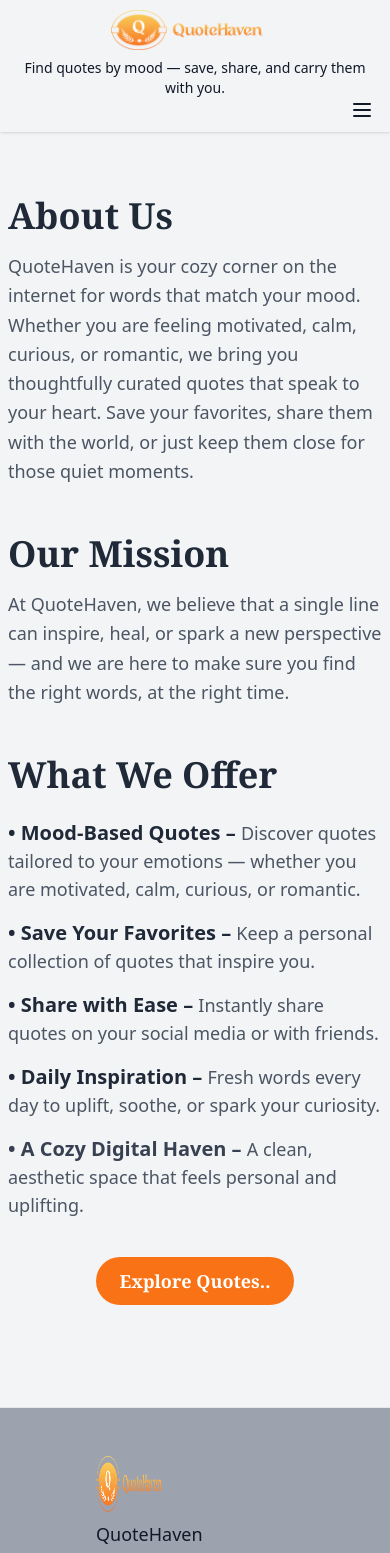
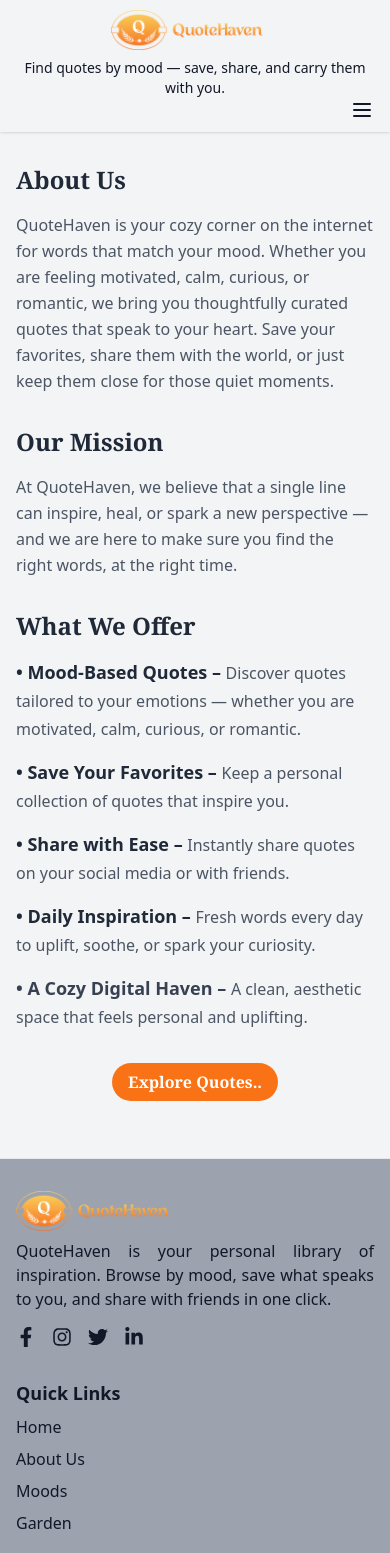
Before and after one commit to palak-1505/QuoteHaven, a React (Vite) app: page /about in a window 390 px wide. Shown: the top 1553 px of the page. Built offline with nearby package versions, Linux system fonts and the light colour scheme.

Commit message:
About modified

```diff
--- a/src/components/About/About.jsx
+++ b/src/components/About/About.jsx
@@ -6,14 +6,14 @@
 
 function About() {
     return (
-        <div className="w-full mx-auto  px-2 py-16 bg-gray-100">
-            <div className="text-left w-full   md:w-1/2 mx-auto flex flex-col justify-center items-start">
-                <div className="flex flex-col justify-center items-start text-left mb-12">
+         <div className="w-full mx-auto px-4 sm:px-6 lg:px-8 py-8 sm:py-12 lg:py-16 bg-gray-100">
+          <div className="text-left w-full max-w-4xl mx-auto flex flex-col justify-center items-start">
+            <div className="flex flex-col justify-center items-start text-left mb-8 sm:mb-10 lg:mb-12">
               <div className="mb-4">
-                        <h1 className="text-4xl font-bold font-serif text-gray-800">About Us</h1>
+                <h1 className="text-2xl sm:text-3xl lg:text-4xl font-bold font-serif text-gray-800">About Us</h1>
               </div>
               <div>
-                        <p className="text-gray-600 leading-relaxed text-lg">
+                <p className="text-gray-600 leading-relaxed text-base sm:text-lg lg:text-lg">
                   QuoteHaven is your cozy corner on the internet for words that match your mood.
                   Whether you are feeling motivated, calm, curious, or romantic, we bring you
                   thoughtfully curated quotes that speak to your heart. Save your favorites,
@@ -22,67 +22,67 @@
               </div>
             </div>
 
-                <div className="flex flex-col justify-center items-start mb-12">
+            <div className="flex flex-col justify-center items-start mb-8 sm:mb-10 lg:mb-12">
               <div className="mb-4">
-                        <h1 className="text-4xl font-semibold text-gray-800 font-serif">Our Mission</h1>
+                <h1 className="text-2xl sm:text-3xl lg:text-4xl font-semibold text-gray-800 font-serif">Our Mission</h1>
               </div>
               <div>
-                        <p className="text-gray-600 leading-relaxed text-lg">
+                <p className="text-gray-600 leading-relaxed text-base sm:text-lg lg:text-lg">
                   At QuoteHaven, we believe that a single line can inspire, heal, or spark a new perspective
                   — and we are here to make sure you find the right words, at the right time.
                 </p>
               </div>
             </div>
 
-                <div className="flex flex-col justify-center items-start mb-12">
-                    <h1 className="text-4xl font-semibold text-gray-800 mb-6 font-serif">What We Offer</h1>
+            <div className="flex flex-col justify-center items-start mb-8 sm:mb-10 lg:mb-12">
+              <h1 className="text-2xl sm:text-3xl lg:text-4xl font-semibold text-gray-800 mb-4 sm:mb-6 font-serif">What We Offer</h1>
               <div className="space-y-4">
                 <div>
-                            <h1 className="text-xl font-semibold text-gray-800">
+                  <h1 className="text-lg sm:text-xl lg:text-xl font-semibold text-gray-800">
                     • Mood-Based Quotes –{" "}
-                                <span className="text-gray-600 font-normal text-lg">
+                    <span className="text-gray-600 font-normal text-base sm:text-lg lg:text-lg">
                       Discover quotes tailored to your emotions — whether you are motivated, calm, curious, or romantic.
                     </span>
                   </h1>
                 </div>
                 <div>
-                            <h1 className="text-xl font-semibold text-gray-800">
+                  <h1 className="text-lg sm:text-xl lg:text-xl font-semibold text-gray-800">
                     • Save Your Favorites –{" "}
-                                <span className="text-gray-600 font-normal text-lg">
+                    <span className="text-gray-600 font-normal text-base sm:text-lg lg:text-lg">
                       Keep a personal collection of quotes that inspire you.
                     </span>
                   </h1>
                 </div>
                 <div>
-                            <h1 className="text-xl font-semibold text-gray-800">
+                  <h1 className="text-lg sm:text-xl lg:text-xl font-semibold text-gray-800">
                     • Share with Ease –{" "}
-                                <span className="text-gray-600 font-normal text-lg">
+                    <span className="text-gray-600 font-normal text-base sm:text-lg lg:text-lg">
                       Instantly share quotes on your social media or with friends.
                     </span>
                   </h1>
                 </div>
                 <div>
-                            <h1 className="text-xl font-semibold text-gray-800">
+                  <h1 className="text-lg sm:text-xl lg:text-xl font-semibold text-gray-800">
                     • Daily Inspiration –{" "}
-                                <span className="text-gray-600 font-normal text-lg">
+                    <span className="text-gray-600 font-normal text-base sm:text-lg lg:text-lg">
                       Fresh words every day to uplift, soothe, or spark your curiosity.
                     </span>
                   </h1>
                 </div>
                 <div>
-                            <h1 className="text-xl font-semibold text-gray-700">
+                  <h1 className="text-lg sm:text-xl lg:text-xl font-semibold text-gray-700">
                     • A Cozy Digital Haven –{" "}
-                                 <span className="text-gray-600 font-normal text-lg">
+                    <span className="text-gray-600 font-normal text-base sm:text-lg lg:text-lg">
                       A clean, aesthetic space that feels personal and uplifting.
                     </span>
                   </h1>
                 </div>
 
-                        <div className='flex justify-center '>
-                            <div className='mt-8'>
+                <div className="flex justify-center w-full">
+                  <div className="mt-6 sm:mt-8">
                     <NavLink
                       to="/quotes"
-                                className="px-6 py-3 bg-orange-500 text-white  text-lg font-bold font-serif rounded-full hover:bg-orange-700 transition duration-300"
+                      className="px-4 sm:px-6 py-2 sm:py-3 bg-orange-500 text-white text-base sm:text-lg font-bold font-serif rounded-full hover:bg-orange-700 transition duration-300"
                     >
                       Explore Quotes..
                     </NavLink>
--- a/src/components/Footer/Footer.jsx
+++ b/src/components/Footer/Footer.jsx
@@ -7,83 +7,76 @@
 function Footer() {
     return (
        <footer className="bg-gray-400 border-y">
-            <div className='flex justify-between flex-row  max-w-full items-center  my-12  mx-24 '>
-                <div className="flex justify-start items-start flex-col text-gray-900 font-medium w-1/3 ">
-                        <div className='mb-2' >
+          <div className="flex flex-col md:flex-row justify-between items-start max-w-full mx-auto px-4 sm:px-6 lg:px-24 my-8 sm:my-10 lg:my-12">
+            <div className="flex justify-start items-start flex-col text-gray-900 font-medium w-full md:w-1/3 mb-8 md:mb-0">
+              <div className="mb-2">
                 <img
                   src={logo}
-                                className="mr-4 h-14"
+                  className="mr-4 h-10 sm:h-12 lg:h-14"
                   alt="Logo"
                 />
               </div>
-
-                        {/* <div>
-                            Find quotes by mood — save, share, and carry them with you.
-                        </div> */}
-                        <div  className='text-lg font-medium text-justify'>QuoteHaven is your personal library of inspiration.
+              <div className="text-base sm:text-lg font-medium text-justify">
+                QuoteHaven is your personal library of inspiration.
                 Browse by mood, save what speaks to you, and share
                 with friends in one click.
               </div>
-
-                        <div className="flex space-x-4 mt-2 md:mt-0">
+              <div className="flex space-x-4 mt-4 sm:mt-4 md:mt-4">
                 <a href="https://facebook.com" target="_blank" rel="noreferrer" className="hover:text-gray-200">
+                  <i className="fab fa-facebook-f text-base sm:text-lg lg:text-xl"></i>
                   <FaFacebookF size={20} />
                 </a>
                 <a href="https://instagram.com" target="_blank" rel="noreferrer" className="hover:text-gray-200">
-                              <FaInstagram size={20} />
+                  <i className="fab fa-instagram text-base sm:text-lg lg:text-xl"></i>
+                  <FaInstagram size={20}/>
                 </a>
                 <a href="https://twitter.com" target="_blank" rel="noreferrer" className="hover:text-gray-200">
-                               <FaTwitter size={20} />
+                  <i className="fab fa-twitter text-base sm:text-lg lg:text-xl"></i>
+                  <FaTwitter size={20}/>
                 </a>
                 <a href="https://linkedin.com" target="_blank" rel="noreferrer" className="hover:text-gray-200">
-                              <FaLinkedinIn size={20} />
+                  <i className="fab fa-linkedin-in text-base sm:text-lg lg:text-xl"></i>
+                  <FaLinkedinIn size={20}/>
                 </a>
               </div>
-
-
-
-
             </div>
 
-                <div className='flex justify-between flex-row  max-w-full items-center  my-12  mx-24'>
-                    <div className='flex justify-start items-start flex-col text-gray-900 font-medium '>
-                        <div className='mb-2 font-bold text-xl'>
-                            <h1 >Quick Links</h1>
+            <div className="flex justify-start items-start flex-col text-gray-900 font-medium w-full md:w-auto">
+              <div className="mb-2 font-bold text-lg sm:text-xl">
+                <h1>Quick Links</h1>
               </div>
-                        <div className='mb-2 text-lg'>
-                            <ul>
+              <div className="mb-2 text-base sm:text-lg">
+                <ul className="space-y-2">
                   <li>
-                                    <NavLink to='/Home'>Home
-
+                    <NavLink to="/Home" className="hover:text-orange-500">
+                      Home
                     </NavLink>
                   </li>
                   <li>
-                                    <NavLink to='/About'>About Us
-
+                    <NavLink to="/About" className="hover:text-orange-500">
+                      About Us
                     </NavLink>
                   </li>
                   <li>
-                                    <NavLink to='/Moods'>Moods
-
+                    <NavLink to="/Moods" className="hover:text-orange-500">
+                      Moods
                     </NavLink>
                   </li>
                   <li>
-                                    <NavLink to='/Garden'>Garden
-
+                    <NavLink to="/Garden" className="hover:text-orange-500">
+                      Garden
                     </NavLink>
                   </li>
                 </ul>
               </div>
             </div>
           </div>
-            </div>
-            <hr  className=''/>
-            <div className='flex justify-center m-4'>
-                <div className='text-gray-900 font-medium'>
-                    © {new Date().getFullYear()}  QuoteHaven. All rights reserved.
+          <hr className="border-gray-500" />
+          <div className="flex justify-center m-4">
+            <div className="text-gray-900 font-medium text-sm sm:text-base">
+              © {new Date().getFullYear()} QuoteHaven. All rights reserved.
             </div>
           </div>
-
         </footer>
 
     )
```
Lines whose indentation alone changed are shown as unchanged.
